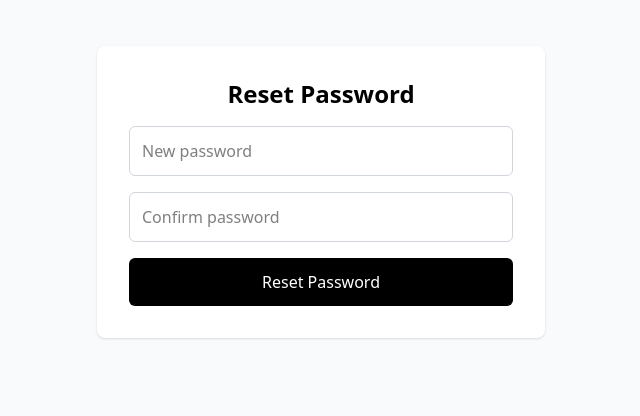
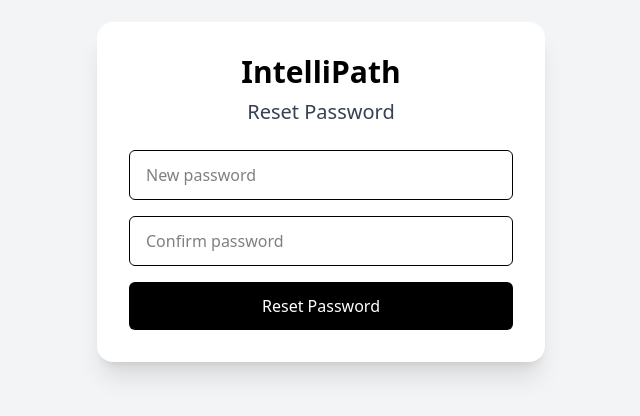
Before and after one commit to Himalf/IntelliPath, a React (Vite) app in the folder frontend/: page /reset-password in a window 1280 px wide. Shown: the part 208-624 px from the top of the page, without its empty margins (319-959 px from the left). Built offline with nearby package versions, Linux system fonts and the light colour scheme.

Commit message:
style: forget and reset password

```diff
--- a/frontend/src/features/auth/ForgetPassword.tsx
+++ b/frontend/src/features/auth/ForgetPassword.tsx
@@ -24,10 +24,16 @@ export default function ForgotPassword() {
   };
 
   return (
-    <div className="min-h-screen flex items-center justify-center px-4 bg-gray-50">
-      <div className="max-w-md w-full bg-white p-8 rounded-lg shadow">
-        <h2 className="text-2xl font-bold mb-4 text-center">Forgot Password</h2>
+    <div className="min-h-screen flex items-center justify-center bg-gray-100 px-4">
+      <div className="w-full max-w-md bg-white shadow-xl rounded-2xl p-8">
+        <h1 className="text-3xl font-semibold text-center text-black mb-2">
+          IntelliPath
+        </h1>
+        <h2 className="text-xl text-center text-gray-700 mb-6">
+          Forgot Password
+        </h2>
         <form onSubmit={handleSubmit(onSubmit)} className="space-y-4">
+          <div>
             <input
               placeholder="Enter your email"
               type="email"
@@ -38,20 +44,24 @@ export default function ForgotPassword() {
                   message: "Enter a valid email",
                 },
               })}
-            className="w-full p-3 border border-gray-300 rounded-md"
+              className="w-full px-4 py-3 border rounded-md focus:ring-2 focus:ring-black focus:outline-none"
             />
             {errors.email && (
-            <p className="text-sm text-red-500">{errors.email.message}</p>
+              <p className="text-sm text-red-500 mt-1">
+                {errors.email.message}
+              </p>
             )}
+          </div>
 
           <button
             disabled={isSubmitting}
             type="submit"
-            className="w-full bg-black text-white py-3 rounded-md disabled:opacity-50"
+            className="w-full bg-black text-white py-3 rounded-md font-medium transition-opacity hover:opacity-90 disabled:opacity-50"
           >
             {isSubmitting ? "Sending..." : "Send Reset Link"}
           </button>
         </form>
+
         {message && (
           <p className="mt-4 text-green-600 text-center">{message}</p>
         )}
--- a/frontend/src/features/auth/ResetPassword.tsx
+++ b/frontend/src/features/auth/ResetPassword.tsx
@@ -29,20 +29,23 @@ export default function ResetPassword() {
       setError("");
       await AuthService.resetPassword(email, token, data.newPassword);
       setMessage("✅ Password reset successfully. Redirecting to login...");
-
-      setTimeout(() => {
-        navigate("/login");
-      }, 2000);
+      setTimeout(() => navigate("/login"), 2000);
     } catch (err: any) {
       setError(err.response?.data?.message || "❌ Reset failed.");
     }
   };
 
   return (
-    <div className="min-h-screen flex items-center justify-center px-4 bg-gray-50">
-      <div className="max-w-md w-full bg-white p-8 rounded-lg shadow">
-        <h2 className="text-2xl font-bold mb-4 text-center">Reset Password</h2>
+    <div className="min-h-screen flex items-center justify-center bg-gray-100 px-4">
+      <div className="w-full max-w-md bg-white shadow-xl rounded-2xl p-8">
+        <h1 className="text-3xl font-semibold text-center text-black mb-2">
+          IntelliPath
+        </h1>
+        <h2 className="text-xl text-center text-gray-700 mb-6">
+          Reset Password
+        </h2>
         <form onSubmit={handleSubmit(onSubmit)} className="space-y-4">
+          <div>
             <input
               type="password"
               placeholder="New password"
@@ -53,12 +56,16 @@ export default function ResetPassword() {
                   message: "Minimum 6 characters",
                 },
               })}
-            className="w-full p-3 border border-gray-300 rounded-md"
+              className="w-full px-4 py-3 border rounded-md focus:ring-2 focus:ring-black focus:outline-none"
             />
             {errors.newPassword && (
-            <p className="text-sm text-red-500">{errors.newPassword.message}</p>
+              <p className="text-sm text-red-500 mt-1">
+                {errors.newPassword.message}
+              </p>
             )}
+          </div>
 
+          <div>
             <input
               type="password"
               placeholder="Confirm password"
@@ -67,18 +74,19 @@ export default function ResetPassword() {
                 validate: (value) =>
                   value === watch("newPassword") || "Passwords do not match",
               })}
-            className="w-full p-3 border border-gray-300 rounded-md"
+              className="w-full px-4 py-3 border rounded-md focus:ring-2 focus:ring-black focus:outline-none"
             />
             {errors.confirmPassword && (
-            <p className="text-sm text-red-500">
+              <p className="text-sm text-red-500 mt-1">
                 {errors.confirmPassword.message}
               </p>
             )}
+          </div>
 
           <button
             disabled={isSubmitting}
             type="submit"
-            className="w-full bg-black text-white py-3 rounded-md disabled:opacity-50"
+            className="w-full bg-black text-white py-3 rounded-md font-medium transition-opacity hover:opacity-90 disabled:opacity-50"
           >
             {isSubmitting ? "Resetting..." : "Reset Password"}
           </button>
```
Lines whose indentation alone changed are shown as unchanged.
